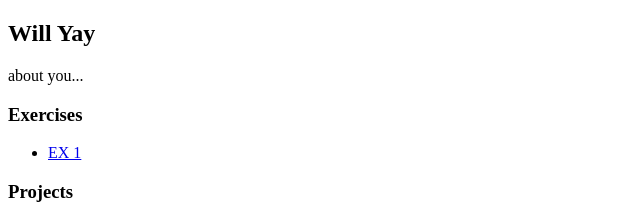
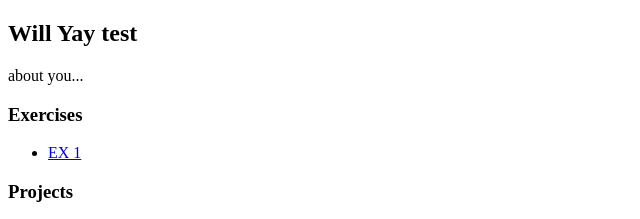
Before and after one commit to wmianecki/webtype_2021_wlm, a plain HTML site: page index.html in a window 1280 px wide. Shown: the top 219 px of the page, 0-640 px from the left. Drawn offline with Linux system fonts and the light colour scheme.

Commit message:
Update index.html

```diff
--- a/index.html
+++ b/index.html
@@ -10,7 +10,7 @@
   <section id="container">
 
     <!-- about me-->
-    <h1>Will Yay</h1>
+    <h1>Will Yay test</h1>
     <p class="desc">about you...</p>
 
     <!-- links to my work -->
```
